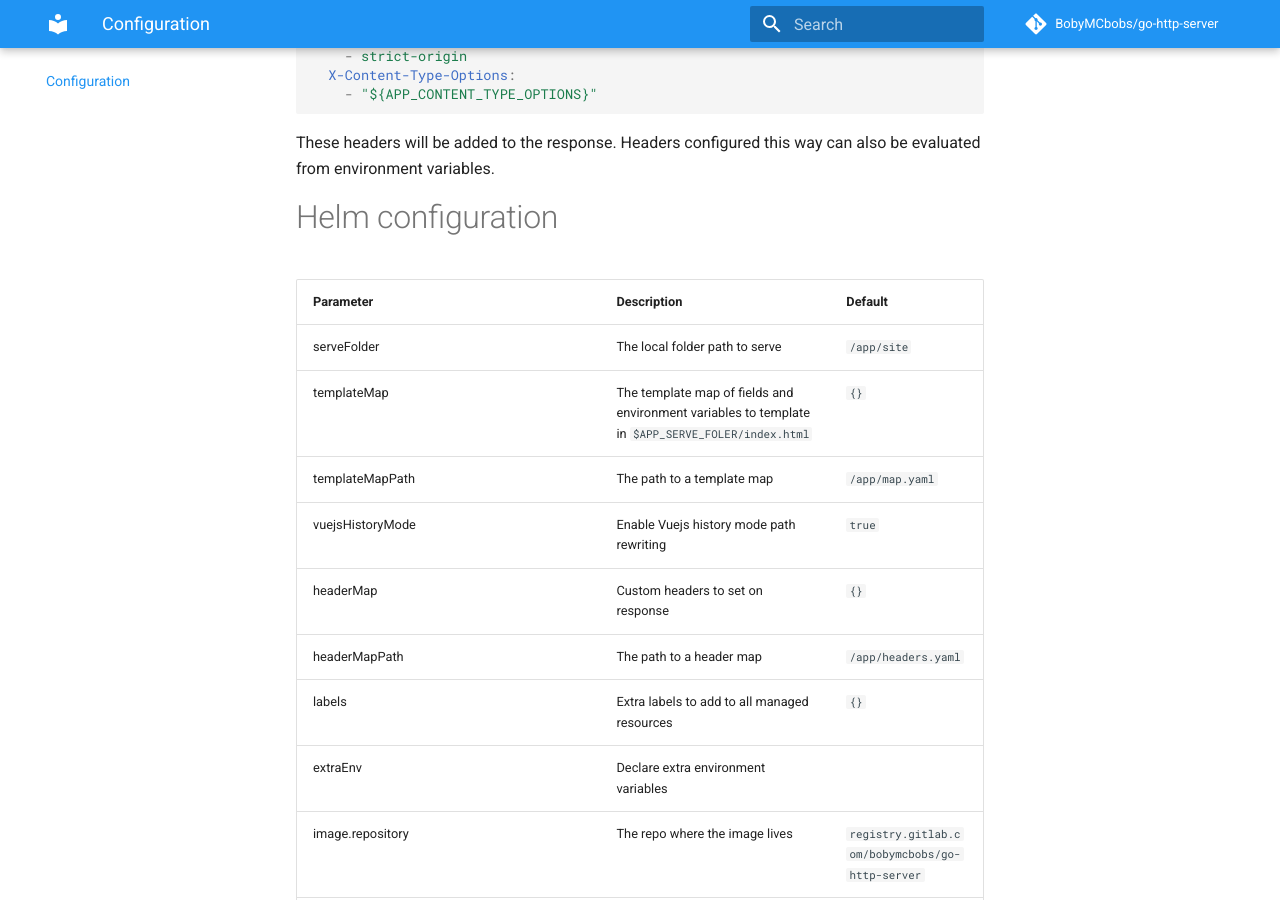
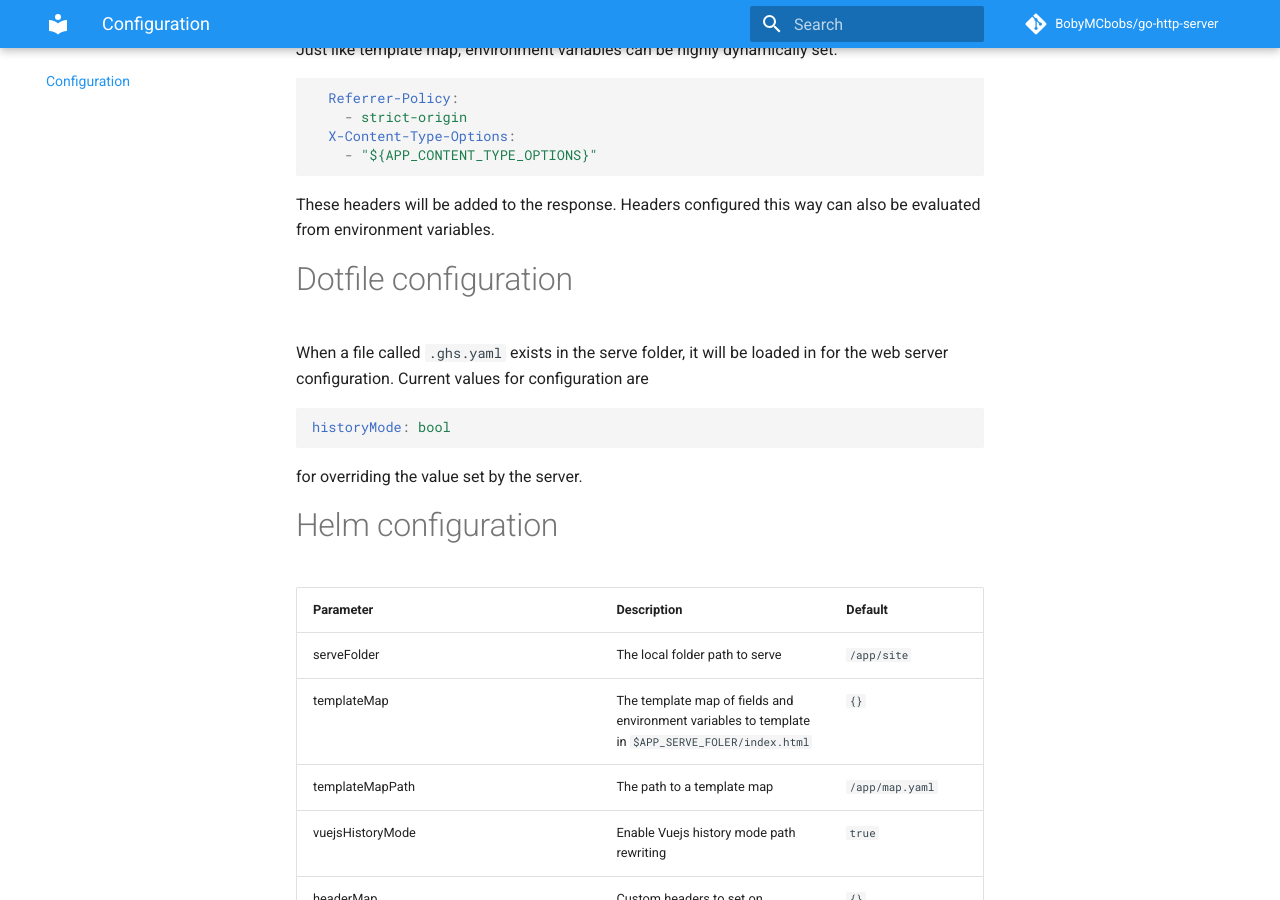
Before and after one commit to BobyMCbobs/go-http-server, an MkDocs documentation site: the page built from docs/configuration.md, in a window 1280 px wide and 900 px high, scrolled down 1681 px. Built offline with MkDocs 1.6.1 and Material for MkDocs 9.7.7, drawn with Linux system fonts in a browser that asks for light colours; comment, search, counter and statistics services are not loaded.

Commit message:
Add docs for dotfiles

````diff
--- a/docs/configuration.md
+++ b/docs/configuration.md
@@ -65,6 +65,17 @@ Just like template map, environment variables can be highly dynamically set.
 
 These headers will be added to the response. Headers configured this way can also be evaluated from environment variables.
 
+# Dotfile configuration
+
+When a file called `.ghs.yaml` exists in the serve folder, it will be loaded in for the web server configuration.
+Current values for configuration are
+
+```yaml
+historyMode: bool
+```
+
+for overriding the value set by the server.
+
 # Helm configuration
 
 | Parameter                                     | Description                                                                                       | Default                                         |
````
Also changed, not shown: other parts of docs/configuration.md (+14 -14 lines).
